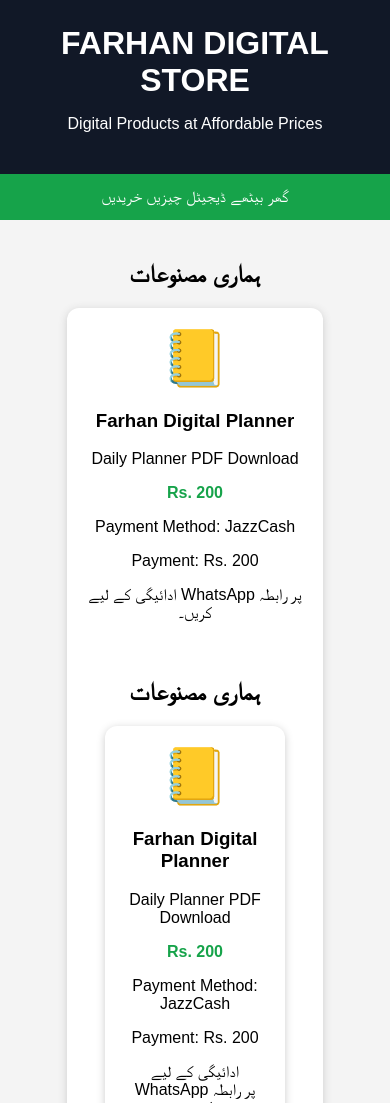
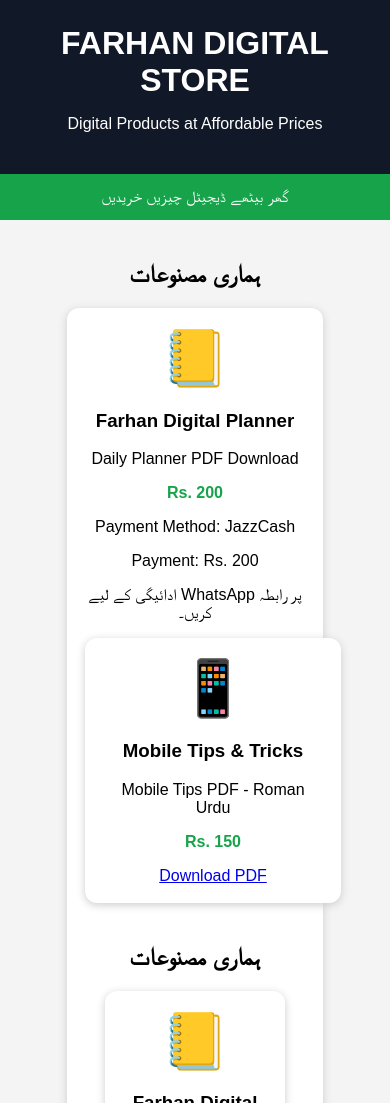
Before and after one commit to farhanarain12316100-create/mywebsite, a plain HTML site: page index.html in a window 390 px wide. Shown: the top 1103 px of the page. Drawn offline with Linux system fonts and the light colour scheme.

Commit message:
Add Mobile Tips product

```diff
--- a/index.html
+++ b/index.html
@@ -84,6 +84,13 @@ footer {
     <p>Payment Method: JazzCash</p>
 <p>Payment: Rs. 200</p>
 <p>ادائیگی کے لیے WhatsApp پر رابطہ کریں۔</p>
+<div class="product">
+  <div class="emoji">📱</div>
+  <h3>Mobile Tips & Tricks</h3>
+  <p>Mobile Tips PDF - Roman Urdu</p>
+  <p class="price">Rs. 150</p>
+  <a href="products/Mobile_Tips_Tricks_Roman_Urdu.pdf" download>Download PDF</a>
+</div>
 </nav>
 
 <div class="container">
```
